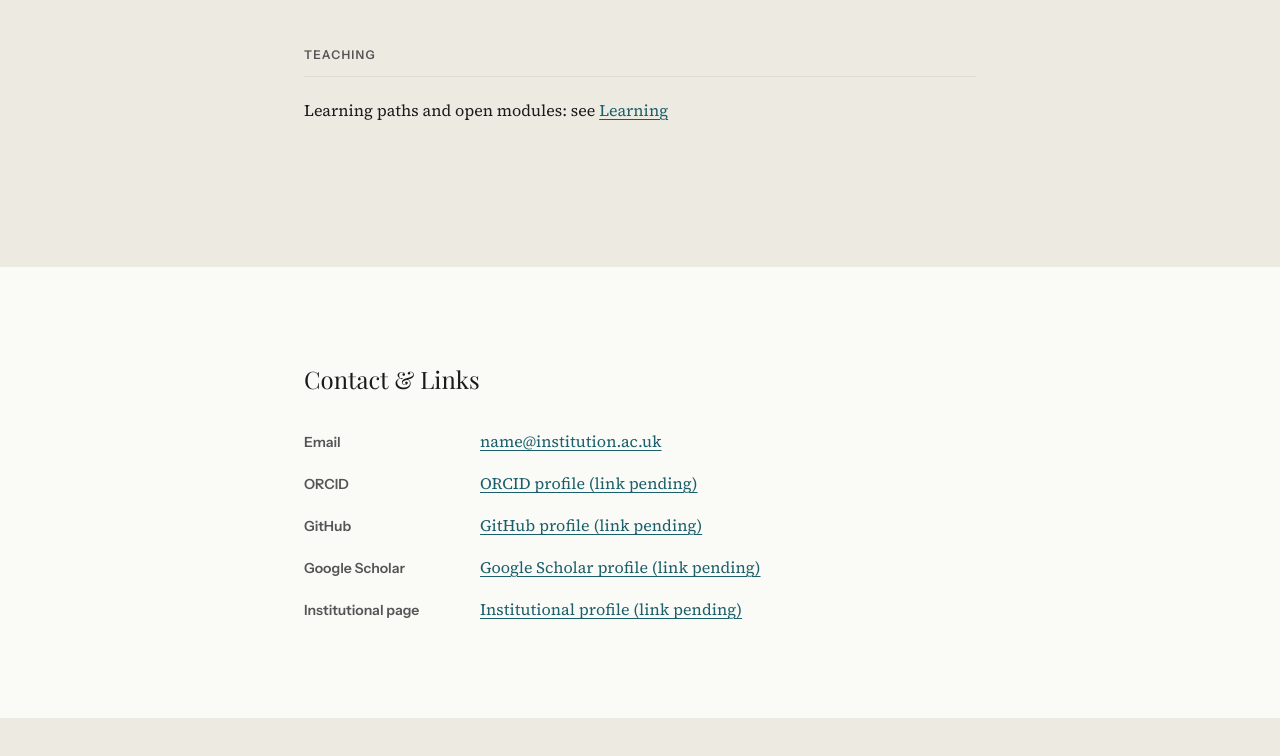
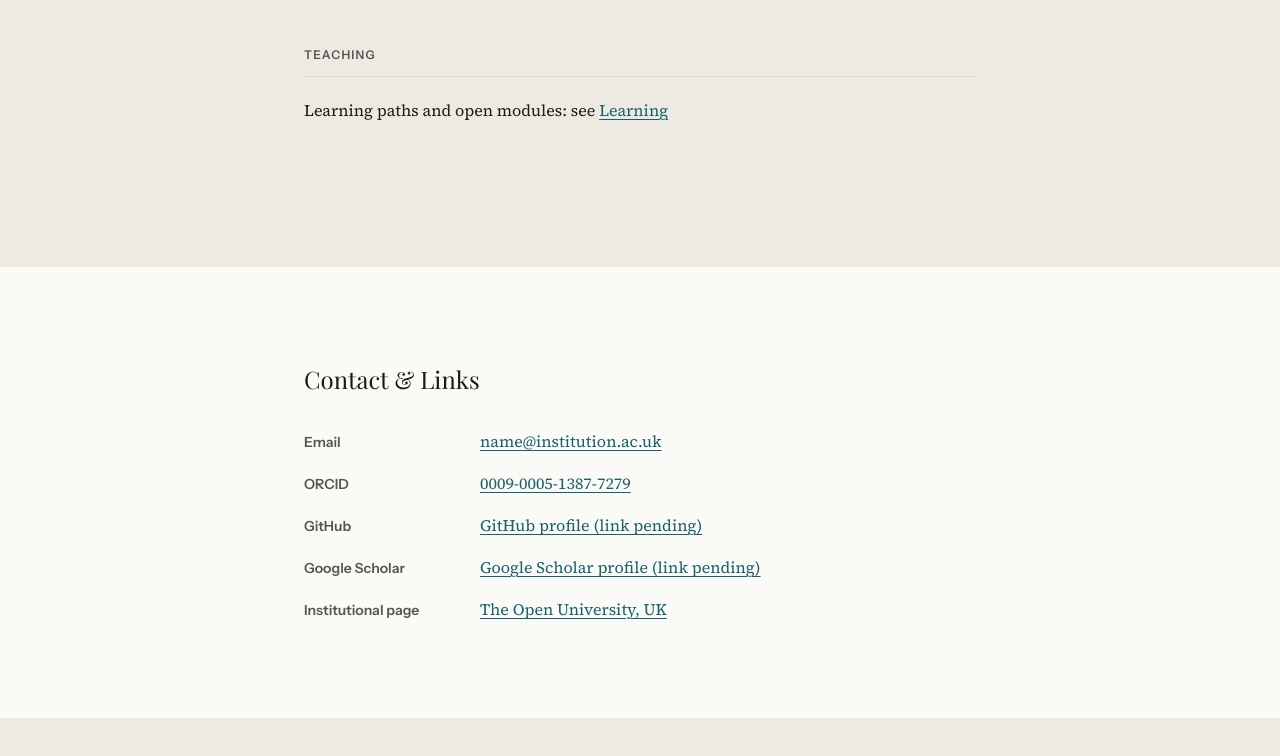
Before and after one commit to stephendor/zktheoryweb, an Astro site: page /about in a window 1280 px wide. Shown: the part 1562-2318 px from the top of the page. Built offline with nearby package versions, Linux system fonts and the light colour scheme; Astro itself is replaced by a stand-in of ours.

Commit message:
chore: add ORCID, institution, refresh Zotero cache, Phase 7 plan

```diff
--- a/src/pages/about/index.astro
+++ b/src/pages/about/index.astro
@@ -17,6 +17,12 @@ import BaseLayout from '@layouts/BaseLayout.astro';
       "@type": "Person",
       "name": "Stephen Dorling",
       "url": "https://zktheory.org/about/",
+      "identifier": "https://orcid.org/0009-0005-1387-7279",
+      "sameAs": ["https://orcid.org/0009-0005-1387-7279"],
+      "affiliation": {
+        "@type": "Organization",
+        "name": "The Open University, UK"
+      },
       "knowsAbout": ["Topological Data Analysis", "Poverty Measurement", "Welfare Policy"]
     })} />
   </Fragment>
@@ -34,7 +40,7 @@ import BaseLayout from '@layouts/BaseLayout.astro';
           <p>
             <!-- TODO: Replace the following placeholder with real positionality statement (~100 words) -->
             My research sits at the intersection of poverty measurement, welfare-state history,
-            and topological data analysis. I am a [<em>position</em>] at [<em>institution</em>],
+            and topological data analysis. I am a [<em>position</em>] at <em>The Open University, UK</em>,
             working within the [<em>department</em>]. I came to this project through a long-standing
             interest in how quantitative social science translates lived experience into data — and
             who bears the cost of that translation. The subjects of poverty measurement are not
@@ -157,8 +163,7 @@ import BaseLayout from '@layouts/BaseLayout.astro';
           </li>
           <li>
             <span class="contact-label">ORCID</span>
-            {/* TODO: Replace href with real ORCID URL, e.g. https://orcid.org/0000-0000-0000-0000 */}
-            <a href="/todo/orcid" rel="me noopener noreferrer">ORCID profile (link pending)</a>
+            <a href="https://orcid.org/0009-0005-1387-7279" rel="me noopener noreferrer">0009-0005-1387-7279</a>
           </li>
           <li>
             <span class="contact-label">GitHub</span>
@@ -172,8 +177,7 @@ import BaseLayout from '@layouts/BaseLayout.astro';
           </li>
           <li>
             <span class="contact-label">Institutional page</span>
-            {/* TODO: Replace href with real institutional profile URL */}
-            <a href="/todo/institution" rel="noopener noreferrer">Institutional profile (link pending)</a>
+            <a href="https://www.open.ac.uk" rel="noopener noreferrer">The Open University, UK</a>
           </li>
         </ul>
       </div>
```
Also changed, not shown: .apm/Implementation_Plan.md, src/data/zotero-library.json.
